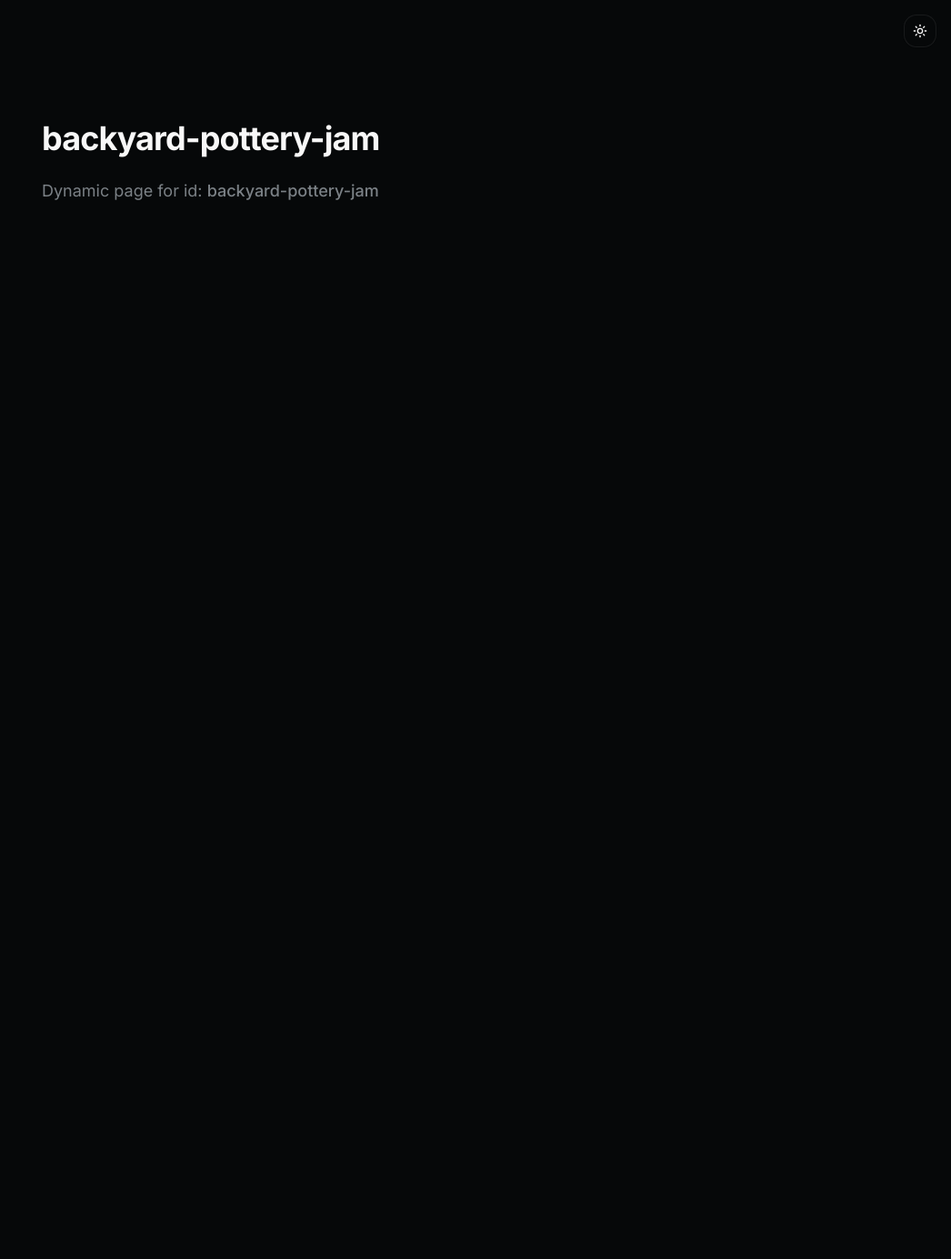
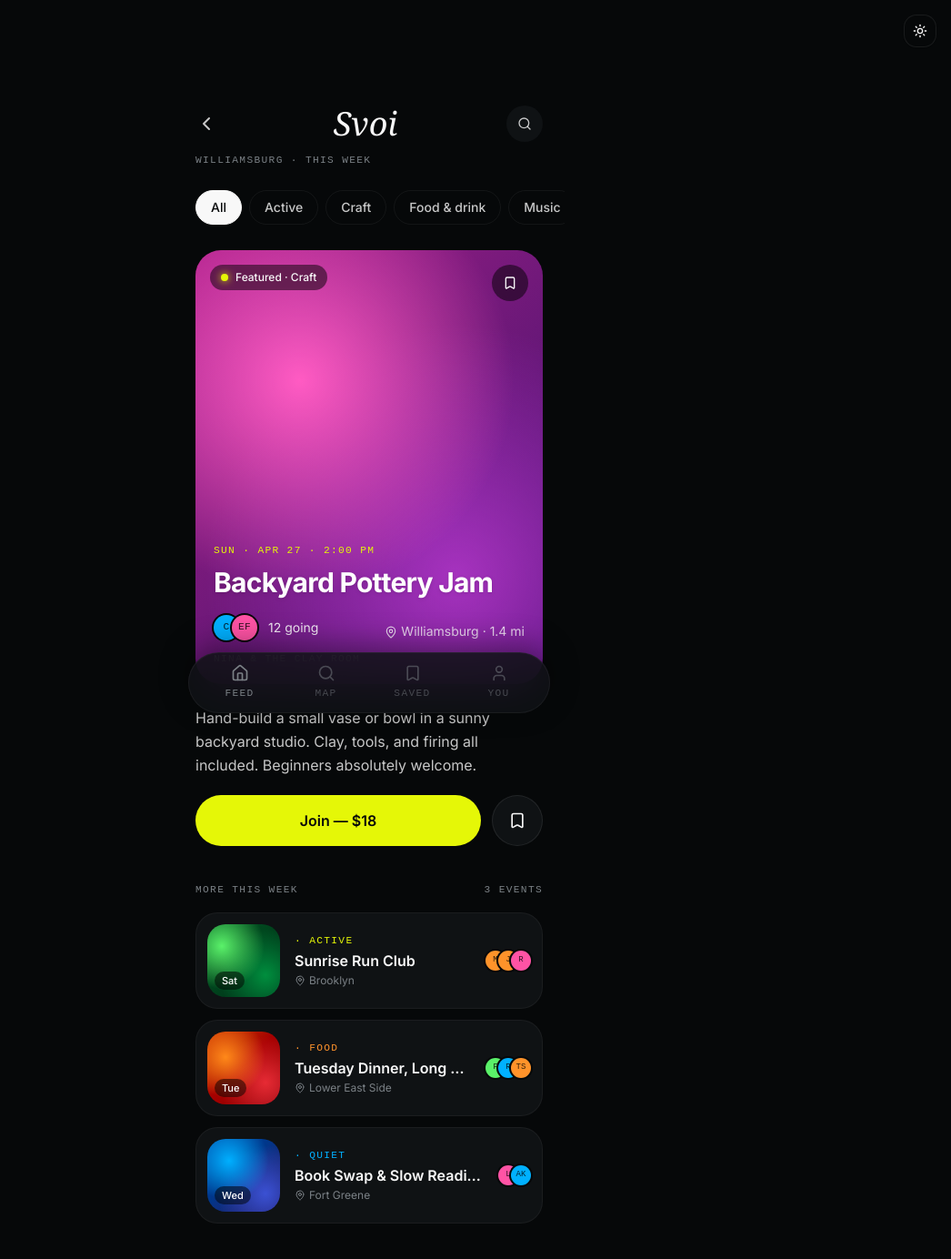
Before and after one commit to dospolov/svoi, a Next.js app: page /backyard-pottery-jam in a window 1280 px wide. Shown: the top 1384 px of the page at 91% size, without its empty margins (234-1280 px from the left). Before the commit the page ends 800 px from the top, so only its background shows below. Built offline with nearby package versions, Linux system fonts and the light colour scheme.

Commit message:
event page

```diff
--- a/src/app/[id]/page.tsx
+++ b/src/app/[id]/page.tsx
@@ -1,19 +1,181 @@
+import { notFound } from "next/navigation";
+import Link from "next/link";
+import { Bookmark, ChevronLeft, MapPin, Search } from "lucide-react";
+import { events, getEvent, categoryColor, gradientClass } from "@/lib/events";
+import { AvatarStack } from "@/components/Avatar";
+import { BottomNav } from "@/components/BottomNav";
+
 type PageProps = {
   params: Promise<{
     id: string;
   }>;
 };
 
+
+const chips = ["All", "Active", "Craft", "Food & drink", "Music"] as const;
+
 export default async function EventPage({ params }: PageProps) {
   const { id } = await params;
+  const event = events.find((e) => e.id === id);
+  if (!event) {
+    notFound();
+  }
 
-  return (
-    <main className="mx-auto max-w-3xl px-6 py-16">
-      <h1 className="text-4xl font-bold tracking-tight">{id}</h1>
+    const more = events.filter((e) => e.id !== id).slice(0, 3);
 
-      <p className="mt-6 text-lg text-muted-foreground">
-        Dynamic page for id: <span className="font-medium">{id}</span>
-      </p>
-    </main>
+    return (
+      <div className="mx-auto min-h-screen w-full max-w-[430px] bg-background pb-32 text-foreground">
+        {/* Header */}
+        <header className="px-6 pt-12">
+          <div className="flex items-center justify-between">
+            <Link
+              href="/"
+              aria-label="Back"
+              className="-ml-2 flex h-10 w-10 items-center justify-center rounded-full text-foreground/80 transition-colors hover:bg-surface-1"
+            >
+              <ChevronLeft className="h-6 w-6" />
+            </Link>
+            <h1 className="font-serif text-4xl italic leading-none">Svoi</h1>
+            <div className="flex items-center gap-2">
+              <button
+                type="button"
+                aria-label="Search"
+                className="flex h-10 w-10 items-center justify-center rounded-xl bg-surface-1 text-foreground/80"
+              >
+                <Search className="h-4 w-4" />
+              </button>
+            </div>
+          </div>
+          <p className="text-mono-label mt-3 text-muted-foreground">
+            {event.neighborhood.toUpperCase()} · THIS WEEK
+          </p>
+
+          {/* Chips */}
+          <div className="-mx-6 mt-6 flex gap-2 overflow-x-auto px-6 pb-1 [scrollbar-width:none] [&::-webkit-scrollbar]:hidden">
+            {chips.map((c, i) => (
+              <button
+                key={c}
+                type="button"
+                className={`shrink-0 rounded-full border px-4 py-2 text-sm font-medium transition-colors ${
+                  i === 0
+                    ? "border-foreground bg-foreground text-background"
+                    : "border-border/70 bg-transparent text-foreground/80 hover:bg-surface-1"
+                }`}
+              >
+                {c}
+              </button>
+            ))}
+          </div>
+        </header>
+
+        {/* Featured card */}
+        <section className="mt-6 px-6">
+          <div
+            className={`relative overflow-hidden rounded-3xl ${gradientClass[event.gradient]} aspect-[4/5]`}
+          >
+            {/* Top row: badge + bookmark */}
+            <div className="absolute left-4 right-4 top-4 flex items-start justify-between">
+              <div className="flex items-center gap-2 rounded-full bg-black/50 px-3 py-1.5 backdrop-blur-md">
+                <span className="h-2 w-2 rounded-full bg-accent-lime shadow-[0_0_8px_var(--accent-lime)]" />
+                <span className="text-xs font-medium text-foreground">
+                  Featured · {event.category[0].toUpperCase() + event.category.slice(1)}
+                </span>
+              </div>
+              <button
+                type="button"
+                aria-label="Save"
+                className="flex h-10 w-10 items-center justify-center rounded-full bg-black/50 text-foreground backdrop-blur-md"
+              >
+                <Bookmark className="h-4 w-4" />
+              </button>
+            </div>
+
+            {/* Bottom info */}
+            <div className="absolute inset-x-0 bottom-0 p-5">
+              <div className="text-mono-label text-accent-lime">
+                {event.day} · {event.date} · {event.time}
+              </div>
+              <h2 className="mt-2 font-sans text-3xl font-bold leading-tight tracking-tight text-white drop-shadow">
+                {event.title}
+              </h2>
+              <div className="mt-4 flex items-end justify-between">
+                <div className="flex items-center gap-3">
+                  <AvatarStack attendees={event.attendees} size={28} />
+                  <span className="text-sm text-white/90">{event.going.split("/")[0]} going</span>
+                </div>
+                <div className="text-right text-sm text-white/80">
+                  <MapPin className="mr-1 inline h-3.5 w-3.5" />
+                  {event.neighborhood} · {event.distance.toLowerCase()}
+                </div>
+              </div>
+              <p className="text-mono-label mt-3 text-white/60">
+                {event.host.toUpperCase()}
+              </p>
+            </div>
+          </div>
+
+          {/* Description + CTA */}
+          <p className="mt-6 text-base leading-relaxed text-foreground/80">
+            {event.description}
+          </p>
+          <div className="mt-5 flex gap-3">
+            <button
+              type="button"
+              className="flex-1 rounded-full bg-accent-lime py-4 text-base font-semibold text-primary-foreground transition-transform active:scale-[0.98]"
+            >
+              Join — {event.price}
+            </button>
+            <button
+              type="button"
+              aria-label="Save"
+              className="flex h-14 w-14 items-center justify-center rounded-full border border-border bg-surface-1 text-foreground"
+            >
+              <Bookmark className="h-5 w-5" />
+            </button>
+          </div>
+        </section>
+
+        {/* More this week */}
+        <section className="mt-10 px-6">
+          <div className="flex items-baseline justify-between">
+            <h3 className="text-mono-label text-muted-foreground">MORE THIS WEEK</h3>
+            <span className="text-mono-label text-muted-foreground">{more.length} events</span>
+          </div>
+
+          <ul className="mt-4 space-y-3">
+            {more.map((e) => (
+              <li key={e.id}>
+                <Link
+                  href={`/${e.id}`}
+                  className="flex items-center gap-4 rounded-2xl border border-border/60 bg-surface-1 p-3 transition-colors hover:bg-surface-2"
+                >
+                  <div
+                    className={`flex h-20 w-20 shrink-0 items-end rounded-xl p-2 ${gradientClass[e.gradient]}`}
+                  >
+                    <span className="rounded-md bg-black/50 px-2 py-0.5 text-[11px] font-medium text-white backdrop-blur">
+                      {e.day[0] + e.day.slice(1, 3).toLowerCase()}
+                    </span>
+                  </div>
+                  <div className="min-w-0 flex-1">
+                    <div className={`text-mono-label ${categoryColor[e.category]}`}>
+                      · {e.category.toUpperCase()}
+                    </div>
+                    <p className="mt-1 truncate font-sans text-base font-semibold leading-tight">
+                      {e.title}
+                    </p>
+                    <p className="mt-1 flex items-center gap-1 text-xs text-muted-foreground">
+                      <MapPin className="h-3 w-3" />
+                      {e.neighborhood}
+                    </p>
+                  </div>
+                  <AvatarStack attendees={e.attendees.slice(0, 3)} size={22} />
+                </Link>
+              </li>
+            ))}
+          </ul>
+        </section>
+
+        <BottomNav />
+      </div>
   );
 }
```
